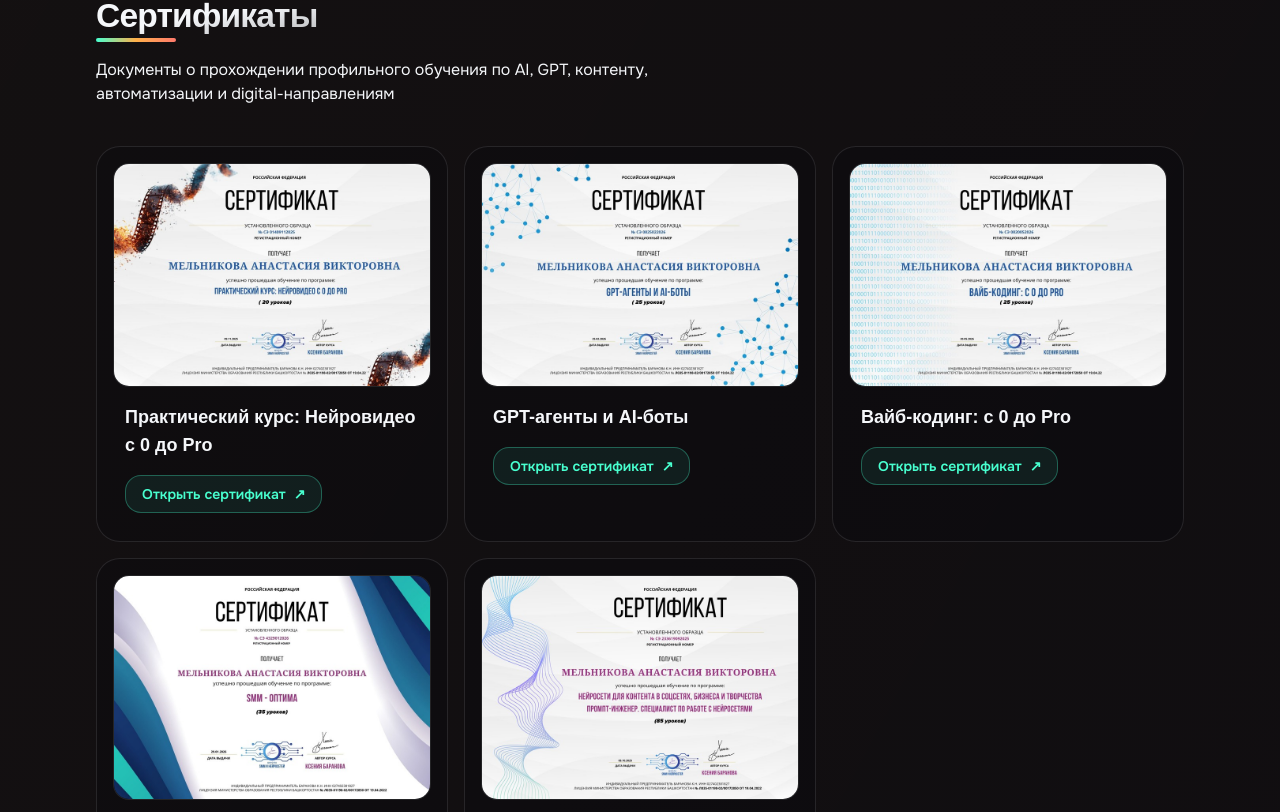
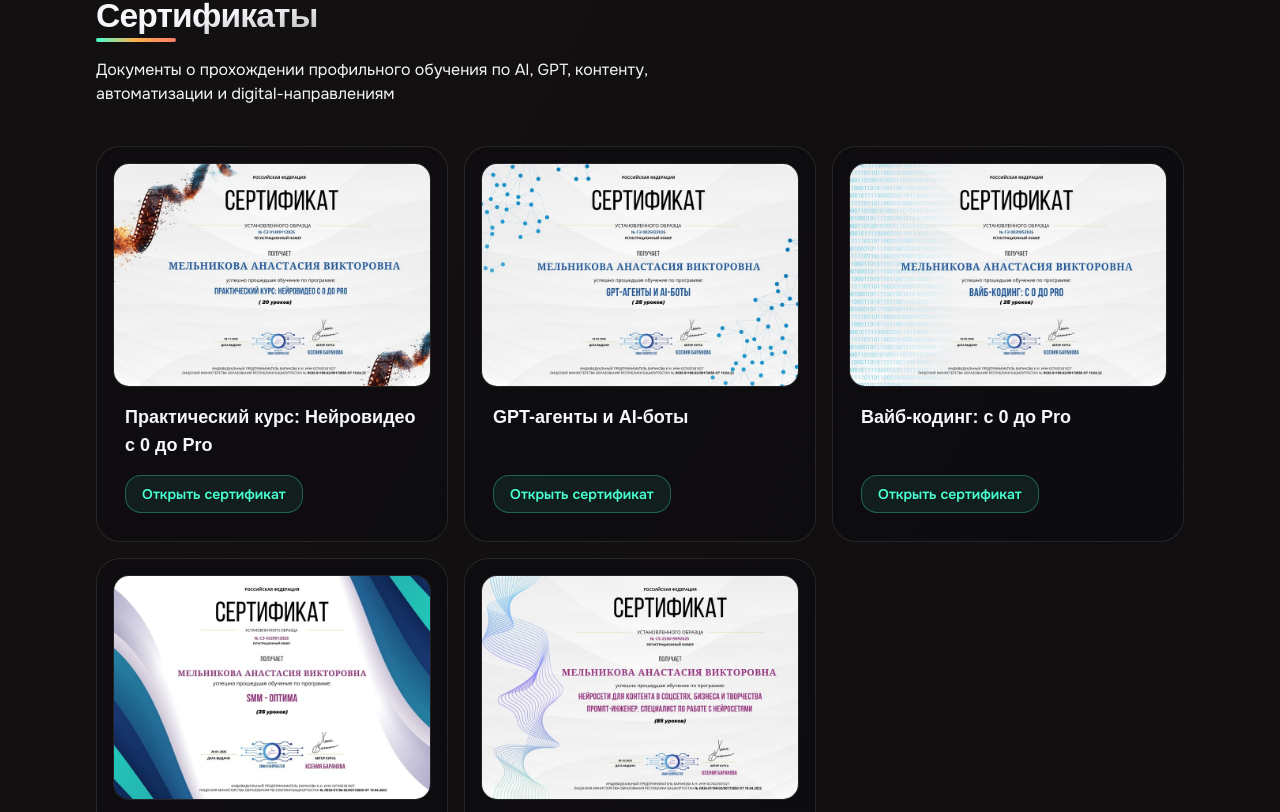
Before and after one commit to snegurkanastena-ux/neiroera-site, a Next.js app: page / in a window 1280 px wide. Shown: the part 3828-4640 px from the top of the page. Built offline with nearby package versions, Linux system fonts and the light colour scheme; a web font is replaced by a local one.

Commit message:
Align certificate card buttons

```diff
--- a/src/components/Certificates.tsx
+++ b/src/components/Certificates.tsx
@@ -54,15 +54,15 @@ export function Certificates() {
 
       <div className="grid grid-cols-1 gap-4 sm:grid-cols-2 lg:grid-cols-3">
         {certificates.map((certificate, idx) => (
-          <Reveal key={certificate.src} delayMs={idx * 70}>
+          <Reveal key={certificate.src} delayMs={idx * 70} className="flex min-w-0">
             <a
               href={certificate.src}
               target="_blank"
               rel="noopener noreferrer"
-              className="ne-card-hover group flex h-full flex-col overflow-hidden p-3 no-underline outline-none focus-visible:ring-2 focus-visible:ring-accent/45 sm:p-4"
+              className="group flex min-w-0 flex-1 flex-col overflow-hidden rounded-3xl border border-border/10 bg-bg/[0.3] p-3 no-underline outline-none focus-visible:ring-2 focus-visible:ring-accent/45 sm:p-4"
               aria-label={`Открыть сертификат: ${certificate.title}`}
             >
-              <span className="ne-card-hover__inner flex h-full flex-col">
+              <span className="flex flex-1 flex-col">
                 <span className="relative block aspect-[800/565] overflow-hidden rounded-2xl border border-border/10 bg-bg/35">
                   <Image
                     src={certificate.src}
@@ -70,16 +70,15 @@ export function Certificates() {
                     fill
                     sizes="(max-width: 640px) 100vw, (max-width: 1024px) 50vw, 33vw"
                     loading="lazy"
-                    className="object-cover object-center transition-transform duration-300 group-hover:scale-[1.025]"
+                    className="object-cover object-center transition-transform duration-300 motion-safe:group-hover:scale-[1.025]"
                   />
                 </span>
                 <span className="flex flex-1 flex-col p-2 pt-4 sm:p-3 sm:pt-4">
-                  <span className="font-display text-base font-bold leading-snug text-text sm:text-lg">
+                  <span className="font-display mb-4 text-base font-bold leading-snug text-text sm:text-lg">
                     {certificate.title}
                   </span>
-                  <span className="mt-4 inline-flex w-fit items-center gap-2 rounded-2xl border border-accent/30 bg-accent/[0.08] px-4 py-2 text-sm font-semibold text-accent transition-colors group-hover:border-accent/55 group-hover:bg-accent/[0.13]">
+                  <span className="mt-auto inline-flex w-fit items-center rounded-2xl border border-accent/30 bg-accent/[0.08] px-4 py-2 text-sm font-semibold text-accent">
                     Открыть сертификат
-                    <span aria-hidden>↗</span>
                   </span>
                 </span>
               </span>
```
